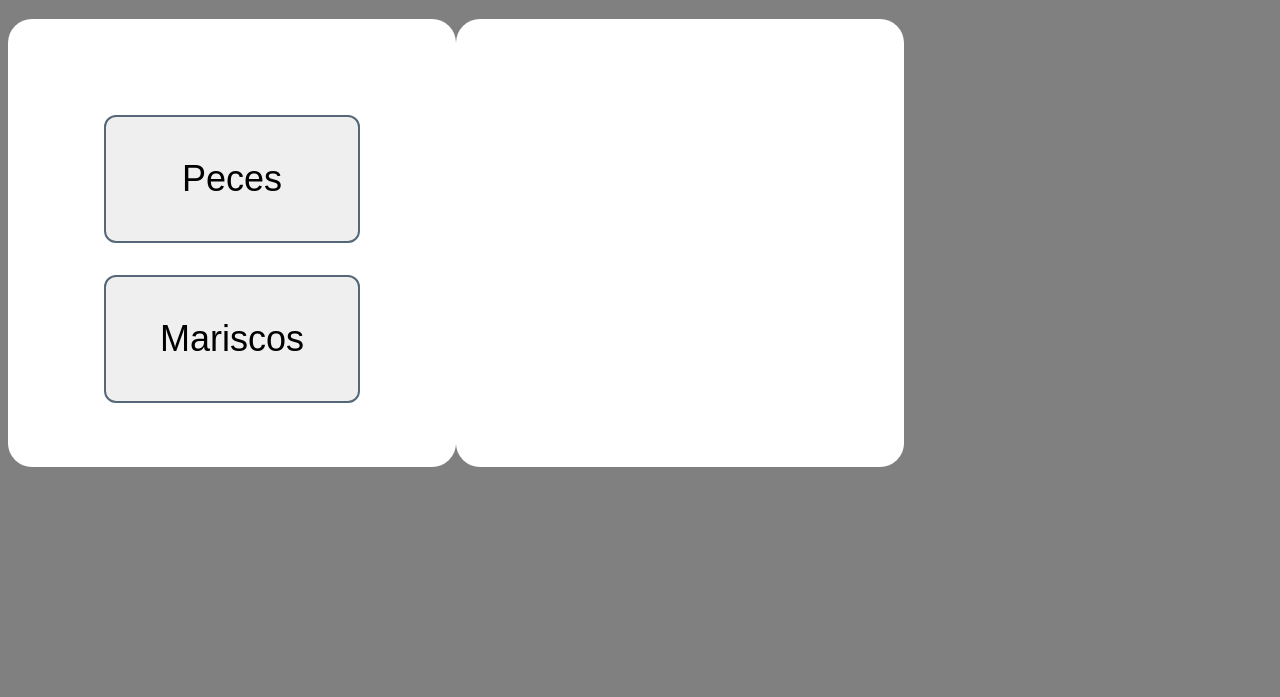
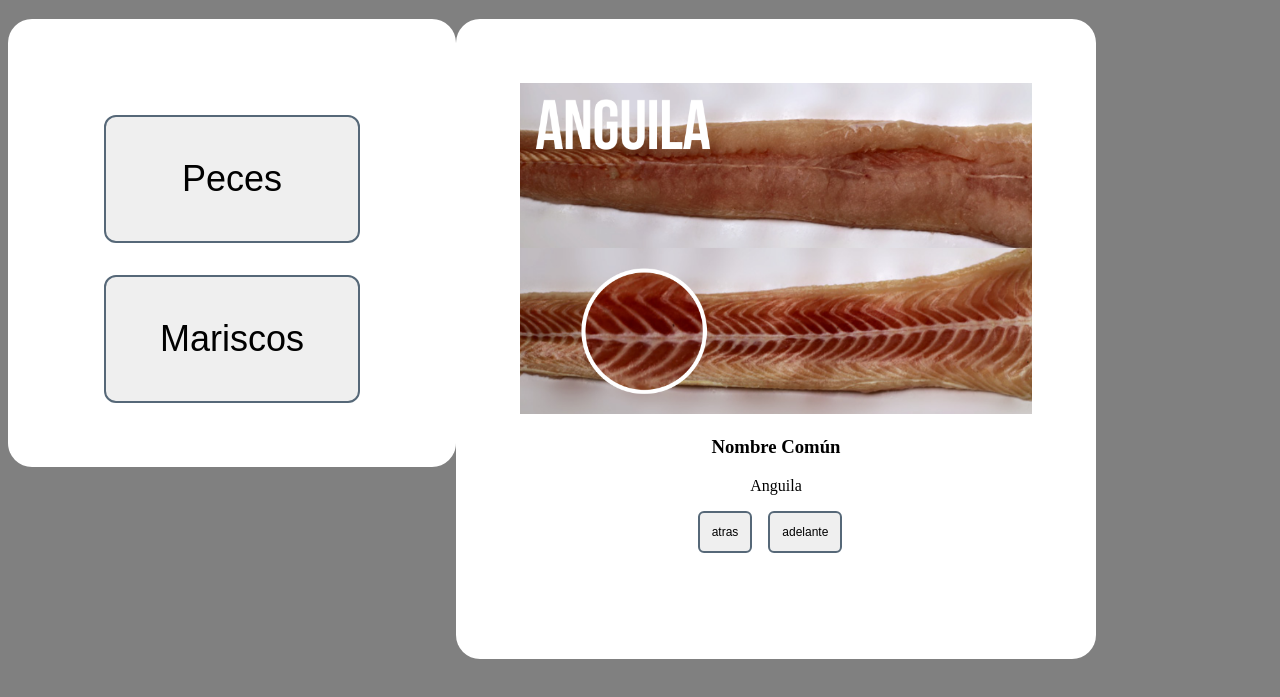
Before and after one commit to KeyTry/Peces, a plain HTML site: page index.html in a window 1280 px wide. Both pictures are taken after a click on the button "Peces". Shown: the part 61-758 px from the top of the page. Drawn offline with Linux system fonts and the light colour scheme; files whose address does not match are found by name.

Commit message:
base system

```diff
--- a/all.json
+++ b/all.json
@@ -90,8 +90,8 @@
 	"caracteristicas": "La mayor parte de la producción de camarón de cultivo se exporta entero (con cabeza) y sin cabeza a países europeos, en diferentes tallas o conteos. Una parte de la producción se comercializa en el mercado nacional.",
 	"usos": "Se comercializa en colas frescas o descongeladas, en pescaderías, supermercados y ferias del agricultor.",
 	"longitud": "No existe una longitud estándar pues se vende por talla.",
-	"peso": "\/assets\/mariscos\/camaron_blanco_acuicultura.png",
-	"imagen": "La talla comercial más común es 41-50 (significa que una libra debe contener entre 41-50 camarones). También se puede adquirir en otros tamaños. El tamaño determinará su precio. Una libra equivale a 453.5 gramos.",
+	"peso": "La talla comercial más común es 41-50 (significa que una libra debe contener entre 41-50 camarones). También se puede adquirir en otros tamaños. El tamaño determinará su precio. Una libra equivale a 453.5 gramos.",
+	"imagen": "\/assets\/mariscos\/camaron_blanco_acuicultura.png",
 	"coloracion": "Su concha es de color verde musgo. Si la cáscara y\/o carne se decolora a un color rojizo como el camarón Fidel denota mala calidad.",
 	"olor": "El olor es fresco característico de la especie, no debe poseer olores fuertes ni rancios."
 }, {
@@ -119,7 +119,7 @@
 	"coloracion": "En los individuos de mayor tamaño su concha es de color marrón claro, en los de tamaño promedio su concha es rosado pálido y su carne es blanca o rosada. No debe poseer bordes amarillos. Si el producto pierde color, la carne se suaviza.",
 	"olor": "El olor es fresco característico de la especie, no debe poseer olores fuertes ni rancios"
 }, {
-	"categoria": "2",
+	"categoria": "1",
 	"comun": "Congrio",
 	"cientifico": "Brotula clarkae, Lepophidium prorates",
 	"origen": "Especie silvestre de profundidad. Se captura con línea larga (longline, en inglés), en aguas profundas nacionales, principalmente en el litoral Pacífico. Generalmente habita arrecifes rocosos y fondos arenosos adyacentes a profundidades de 75 metros en adelante.",
--- a/css/master.css
+++ b/css/master.css
@@ -22,30 +22,53 @@ body {
 .info {
     background-color: #fff;
     margin: auto;
-    width: 256px;
-    height: 256px;
-    padding: 96px;
+    width: 512px;
+    height: 512px;
+    padding: 64px;
     text-align: center;
     border-radius: 24px;
     display: block;
     position: relative;
     float: left;
+    color: #000;
     /*
     padding: 96px;
     bottom: -500px;*/
 }
 
+img {
+    max-width: 512px;
+    text-align: center;
+}
+
 button {
     border: 2px solid #566878;
     color: gray;
+    color: #000;
+}
+
+.option-button {
     padding: 32px;
     border-radius: 12px;
     min-height: 128px;
     min-width: 256px;
     margin-bottom: 32px;
     font-size: 36px;
-    color: #000;
 }
+
+.movement-button {
+    padding: 12px;
+    border-radius: 6px;
+    min-height: 24px;
+    min-width: 24px;
+    font-size: 12px;
+    bottom: 32px;
+    margin-right: 12px;
+}
+
+#adelante {}
+
+#atras {}
 
 button:hover,
 button:active {
--- a/index.html
+++ b/index.html
@@ -19,7 +19,11 @@
         </div>
 
         <div class="info">
-
+            <img src="" alt="" id="imagen">
+            <h3>Nombre Común</h3>
+            <p id="comun"></p>
+            <button class="movement-button" type="button" name="button" id="atras">atras</button>
+            <button class="movement-button" type="button" name="button" id="adelante">adelante</button>
         </div>
 
         <script src="js/jquery-3.2.0.min.js"></script>
@@ -50,17 +54,43 @@
 
                             var j = 0;
 
+                            var categoriaLength = 0;
+                            var counter = 0;
+
                             console.log('buscando categoria: ' + option);
                             //comun, cientifico, origen, caracteristicas, usos, longitud, peso, imagen, coloracion, olor
                             for (var i = 0; i < data.length; i++) {
                                 if (data[i].categoria == option) {
                                     categoria[j] = data[i].categoria;
                                     comun[j] = data[i].comun;
-                                console.log('Elemento: ' + comun[j] + ', Categoría: ' + categoria[j]);
+                                    imagen[j] = data[i].imagen;
+                                    console.log('Elemento: ' + comun[j] + ', Categoría: ' + categoria[j] + ', Imagen SRC: ' + imagen[j]);
                                     j++;
+                                    categoriaLength++;
                                 }
                             }
                             console.log('cantidad de elementos en la categoria ' + option + ': ' + j);
+                            $("#imagen").attr("src", "/peces/" + imagen[0] + "");
+                            $("#comun").empty();
+                            $("#comun").append(comun[0]);
+                            $("#adelante").click(function() {
+                                if (counter < categoriaLength - 1) {
+                                    counter++;
+                                    $("#imagen").attr("src", "/peces/" + imagen[counter] + "");
+                                    $("#comun").empty();
+                                    $("#comun").append(comun[counter]);
+                                    console.log('counter: ' + counter);
+                                }
+                            })
+                            $("#atras").click(function() {
+                                if (counter > 0) {
+                                    counter--;
+                                    $("#imagen").attr("src", "/peces/" + imagen[counter] + "");
+                                    $("#comun").empty();
+                                    $("#comun").append(comun[counter]);
+                                    console.log('counter: ' + counter);
+                                }
+                            })
                         },
                         error: function(jqXHR, textStatus, error) {
                             alert("error: " + jqXHR.responseText);
```
Lines whose indentation alone changed are shown as unchanged.
